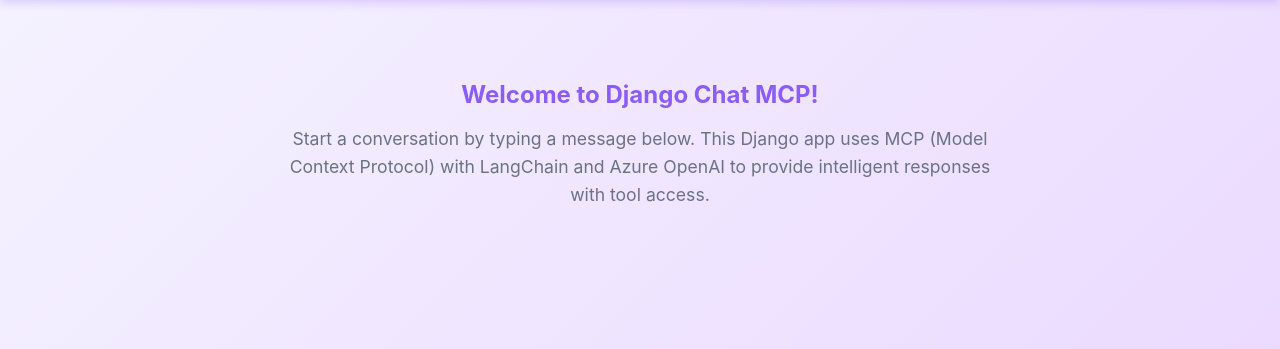
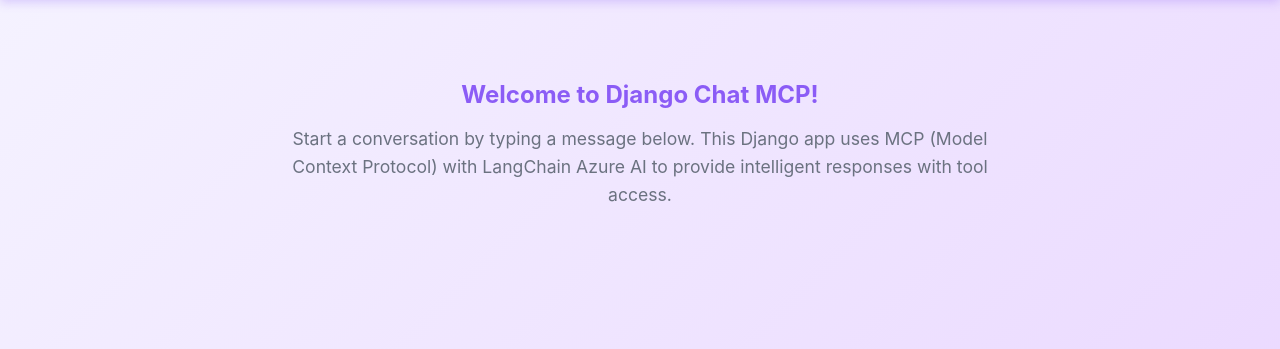
Before and after one commit to marlenezw/django-mcp, a Django app: page / in a window 1280 px wide. Shown: the part 67-416 px from the top of the page. Run offline with Django 5.2, Linux system fonts and the light colour scheme; data that the repository does not hold is empty.

Commit message:
Modify welcome message for clarity
Updated the description in the welcome message to remove 'OpenAI' and replace it with 'Azure AI'.

```diff
--- a/chat/templates/chat/index.html
+++ b/chat/templates/chat/index.html
@@ -272,7 +272,7 @@
             {% if not messages %}
             <div class="welcome-message">
                 <h2>Welcome to Django Chat MCP!</h2>
-                <p>Start a conversation by typing a message below. This Django app uses MCP (Model Context Protocol) with LangChain and Azure OpenAI to provide intelligent responses with tool access.</p>
+                <p>Start a conversation by typing a message below. This Django app uses MCP (Model Context Protocol) with LangChain Azure AI to provide intelligent responses with tool access.</p>
             </div>
             {% endif %}
 
@@ -434,7 +434,7 @@
                         messagesContainer.innerHTML = `
                             <div class="welcome-message">
                                 <h2>Welcome to Django Chat MCP!</h2>
-                                <p>Start a conversation by typing a message below. This Django app uses MCP (Model Context Protocol) with LangChain and Azure OpenAI to provide intelligent responses with tool access.</p>
+                                <p>Start a conversation by typing a message below. This Django app uses MCP (Model Context Protocol) with LangChain Azure AI to provide intelligent responses with tool access.</p>
                             </div>
                         `;
                     } else {
```
